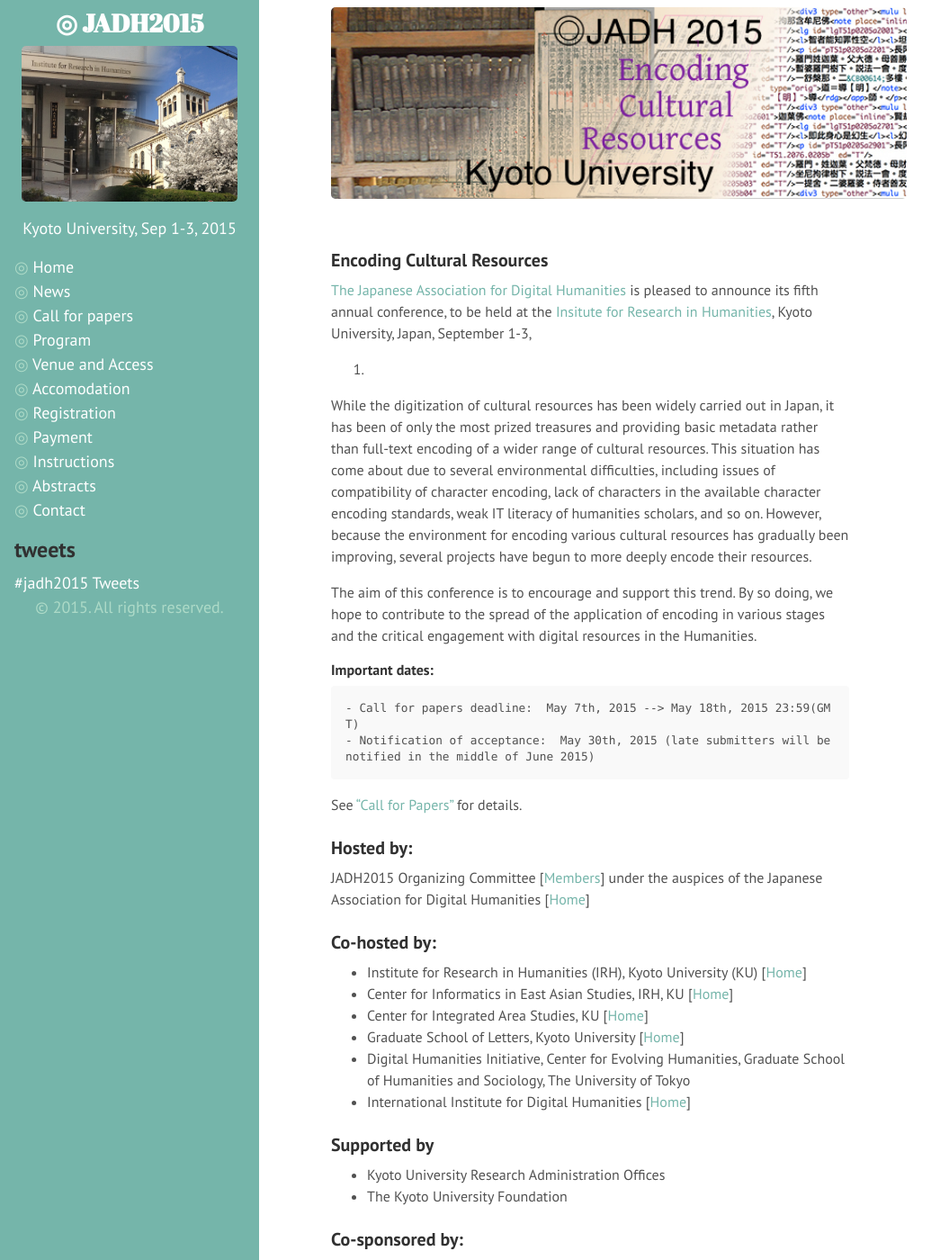
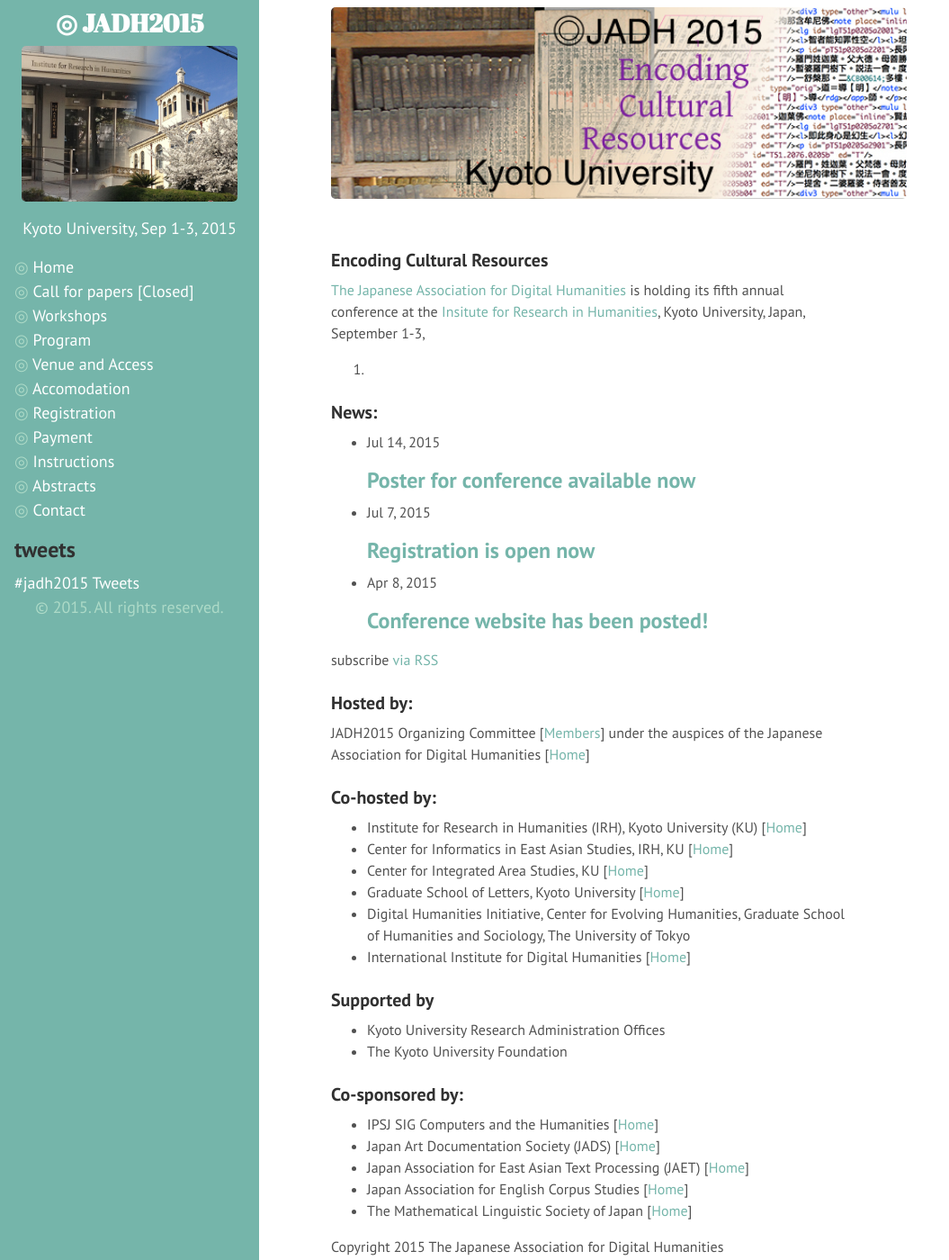
Before and after one commit to jadh2015/jadh2015.github.io, a Jekyll site: the page built from index.md, in a window 1280 px wide and 1400 px high. Shown: the whole window at 90% size, without its empty margins (0-1055 px from the left). Built offline with Jekyll 4.4.1, drawn with Linux system fonts in a browser that asks for light colours; comment, search, counter and statistics services are not loaded.

Commit message:
added ws1, updated home page.

```diff
--- a/10call.md
+++ b/10call.md
@@ -1,6 +1,6 @@
 ---
 layout: page
-title: Call for papers
+title: Call for papers [Closed]
 permalink: /call/
 ---
 
--- a/index.md
+++ b/index.md
@@ -5,32 +5,30 @@
 ### Encoding Cultural Resources
 
 [The Japanese Association for Digital Humanities](http://www.jadh.org/)
-is pleased to announce its fifth annual conference, to be held at the
+is holding its fifth annual conference at the
 [Insitute for Research in Humanities](http://www.zinbun.kyoto-u.ac.jp/e/institute/access-institute/access_e.htm),
 Kyoto University, Japan, September 1-3,
 2015.
 
-While the digitization of cultural resources has been widely carried
-out in Japan, it has been of only the most prized treasures and
-providing basic metadata rather than full-text encoding of a wider
-range of cultural resources. This situation has come about due to
-several environmental difficulties, including issues of compatibility
-of character encoding, lack of characters in the available character
-encoding standards, weak IT literacy of humanities scholars,
-and so on. However, because the environment for encoding various
-cultural resources has gradually been improving, several projects have
-begun to more deeply encode their resources.
+### News:
 
-The aim of this conference is to encourage and support this trend. By
-so doing, we hope to contribute to the spread of the application of
-encoding in various stages and the critical engagement with digital
-resources in the Humanities.
+<div class="home">
 
-#### Important dates:
-	- Call for papers deadline:  May 7th, 2015 --> May 18th, 2015 23:59(GMT)
-	- Notification of acceptance:  May 30th, 2015 (late submitters will be notified in the middle of June 2015)
+  <ul class="post-list">
+    {% for post in site.posts %}
+      <li>
+        <span class="post-meta">{{ post.date | date: "%b %-d, %Y" }}</span>
 
-See ["Call for Papers"]({{ site.baseurl }}call) for details.
+        <h2>
+          <a class="post-link" href="{{ post.url | prepend: site.baseurl }}">{{ post.title }}</a>
+        </h2>
+      </li>
+    {% endfor %}
+  </ul>
+
+  <p class="rss-subscribe">subscribe <a href="{{ "/feed.xml" | prepend: site.baseurl }}">via RSS</a></p>
+
+</div>
 
 ### Hosted by:
 
```
Also changed, not shown: 00news.html (deleted, +0 -24 lines), 15ws.md (added, +44 -0 lines).
